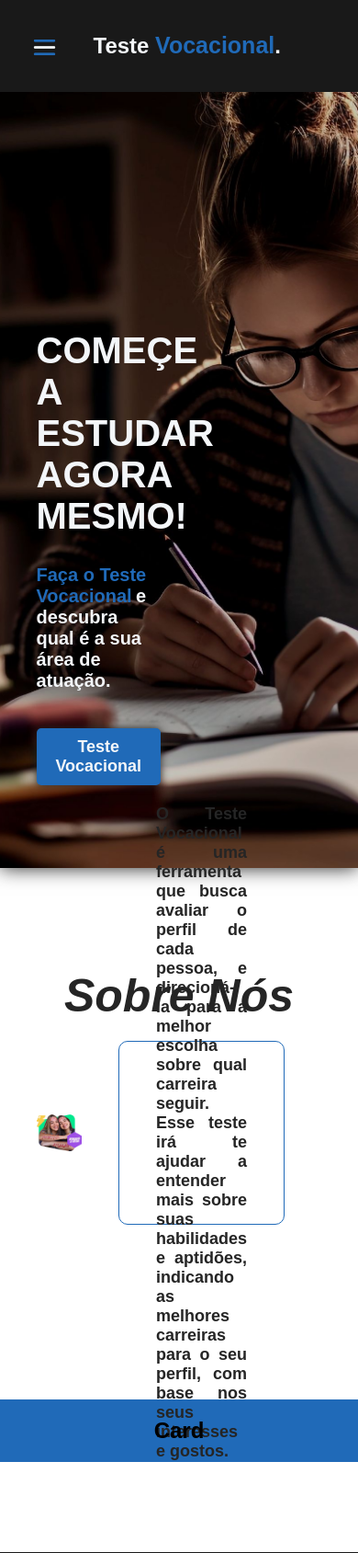
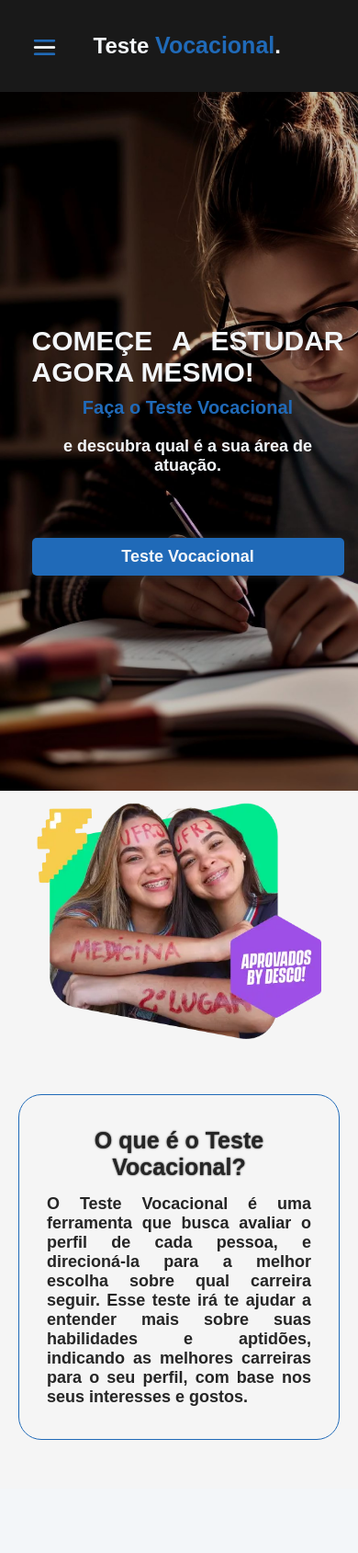
Before and after one commit to Zelbato/Teste-Vocacional, a PHP site: page / in a window 390 px wide. Shown: the top 1689 px of the page at 92% size. Run offline with PHP 8.4, Linux system fonts and the light colour scheme.

Commit message:
Criando versão mobile da pagina principal

```diff
--- a/index.html
+++ b/index.html
@@ -67,11 +67,7 @@
             </div>
         </section>
 
-        <br><br><br><br><br>
-
         <section class="sobre">
-
-            <h1>Sobre Nós</h1>
 
             <div class="sobre-content">
 
@@ -80,6 +76,7 @@
                     <img src="Imagens/vestibulares-enem-aprovados.webp" alt="image">
                 </div>
                 <div class="paragrafo">
+                    <h3>O que é o Teste Vocacional?</h3>
                     <p>O Teste Vocacional é uma ferramenta que busca avaliar o perfil de cada pessoa, e direcioná-la
                         para a melhor escolha sobre qual carreira seguir. Esse teste irá te ajudar a entender mais sobre
                         suas habilidades e aptidões, indicando as melhores carreiras para o seu perfil, com base nos
--- a/style.css
+++ b/style.css
@@ -9,11 +9,19 @@ body {
     width: 100%;
     font-family: Arial, Helvetica, sans-serif;
     background-position: center;
+    background: #f3f6f9;
 }
 
 a {
     color: #f3f6f9;
     text-decoration: none;
+}
+
+@media (max-width: 1000px) {
+    .main {
+        display: flex;
+        flex-direction: column;
+    }
 }
 
 
@@ -130,7 +138,7 @@ header .criar:hover {
         position: absolute;/*Mudar a barra*/
         top: 100px;
         right: 100%;
-        background: rgb(25,25,25);
+        background: rgba(25, 25, 25);
         height: calc(100vh - 100px);
         width: 100%;
         flex-direction: column;
@@ -173,18 +181,20 @@ header .criar:hover {
     }
 }
 
+
+
 .main .inicio {
     background-image: url(Imagens/estudante.jpeg);
     background-repeat: no-repeat;
     box-shadow: 0px 0px 20px #252525;
-    height: 100vh;
+    height: 680px;
     width: 100%;
     background-size: cover;
     background-position: center;
 
 }
 
-.main .inicio-content {
+.inicio .inicio-content {
     padding: 0px 50% 0px 5%;
 
     display: flex;
@@ -194,7 +204,7 @@ header .criar:hover {
     width: 100%;
 }
 
-.main h2 {
+.inicio h2 {
     margin-top: 20px;
     color: #f3f6f9;
     font-size: 40px;
@@ -204,35 +214,32 @@ header .criar:hover {
     text-transform: uppercase;
 }
 
-.main .description {
-
-
-    margin-top: 20%;
+.inicio .description {
 
     height: 50vh;
     width: 100%;
-    background-color: transparent;
+    background-color:transparent;
     padding: 10px 20px;
     border-radius: 10px;
     /* box-shadow: 0px 0px 20px #252525; */
 }
 
-.main .texto {
+.inicio .texto {
     color: #206ab8;
 }
 
-.main span {
+.inicio span {
     color: #f3f6f9;
 }
 
-.main .texto,span {
+.inicio .texto,span {
     font-size: 20px;
     font-family: Arial, Helvetica, sans-serif;
     font-weight: 600;
     margin-bottom: 20px;
 }
 
-.main .button {
+.inicio .button {
     background: #206ab8;
     padding: 10px 15px;
     border-radius: 5px;
@@ -248,13 +255,13 @@ header .criar:hover {
 
 }
 
-.main .button:hover {
+.inicio .button:hover {
     background: #174a81;
     box-shadow: 0px 0px 10px #252525;
     transform: scale(1.05);
 }
 
-.main .button a {
+.inicio .button a {
     text-decoration: none;
 
     color: #f3f6f9;
@@ -263,16 +270,43 @@ header .criar:hover {
     font-weight: 600;
 }
 
+@media(max-width:800px){
+    .main .inicio {
+        height: 90vh;
+        width: 100%;
+    }
+    .inicio .description {
+        padding: 0px 15px;
+        height: auto;
+        width: 370px;
+        display: flex;
+        flex-direction: column;
+        justify-content: center;
+    }
+    .inicio h2 {
+        font-size: 30px;
+        text-align: justify;
+        margin-bottom: 10px;
+    }
+    .inicio span {
+        font-size: 18px;
+        text-align: center;
+        margin-bottom: 10px;
+    }
 
 
-
+}
 
 .main .sobre {
+    width: 100%;
+    height: 100vh;
     padding: 20px 40px;
 
     display: flex;
     flex-direction: column;
-    margin-bottom: 40px;
+    background-color: #f5f5f5;
+    align-items: center;
+    justify-content: center;
 
 }
 
@@ -280,6 +314,8 @@ header .criar:hover {
     display: flex;
     align-items: center;
     justify-content: center;
+    width: 100%;
+    height: 100%;
 }
 
 .sobre h1 {
@@ -293,17 +329,29 @@ header .criar:hover {
 }
 
 .sobre .paragrafo {
-    width: 600px;
-    height: 200px;
+    width: 700px;
+    height: 300px;
     align-items: center;
     display: flex;
     justify-content: center;
+    flex-direction: column;
 
     margin: 0px 40px 40px;
     padding: 20px 40px;
 
     border: 1px solid #206ab8;
-    border-radius: 10px;
+    border-radius: 25px;
+}
+
+.sobre h3 {
+    color: #252525;
+    font-size: 40px;
+    font-family: Arial, Helvetica, sans-serif;
+    font-weight: 600;
+    text-align: center;
+
+    margin-bottom: 30px;
+    text-shadow: 0px 0px 2px #252525;
 }
 
 .sobre p {
@@ -332,6 +380,46 @@ text-align: justify;
 
 }
 
+
+@media (max-width:800px ){
+    .main .sobre {
+        height: 90vh;
+        width: 100%;
+
+    }
+    .sobre .sobre-content{
+        display: flex;
+        flex-direction: column;
+    }
+
+    .sobre .paragrafo {
+        height: auto;
+        width: 350px;
+        padding: 15px 30px;
+
+        border-radius: 25px;
+    }
+
+    .sobre h3 {
+        margin-top: 20px;
+        font-size: 25px;
+        text-align: center;
+        margin-bottom: 15px;
+    }
+
+    .sobre p {
+        font-size: 18px;
+        text-align: justify;
+        margin-bottom: 20px;
+    }
+
+    .sobre .image-content {
+        margin-bottom: 60px;
+    }
+
+}
+
+
 .main .dicas-estudo {
     background-color: #206ab8;
     display: flex;
@@ -340,12 +428,6 @@ text-align: justify;
     justify-content: center;
     padding: 20px 40px;
 }
-
-
-
-
-
-
 
 
 
```
